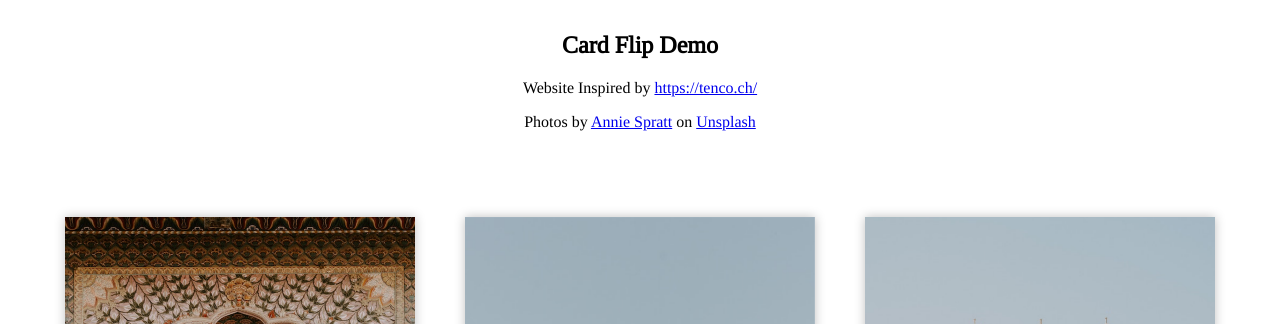
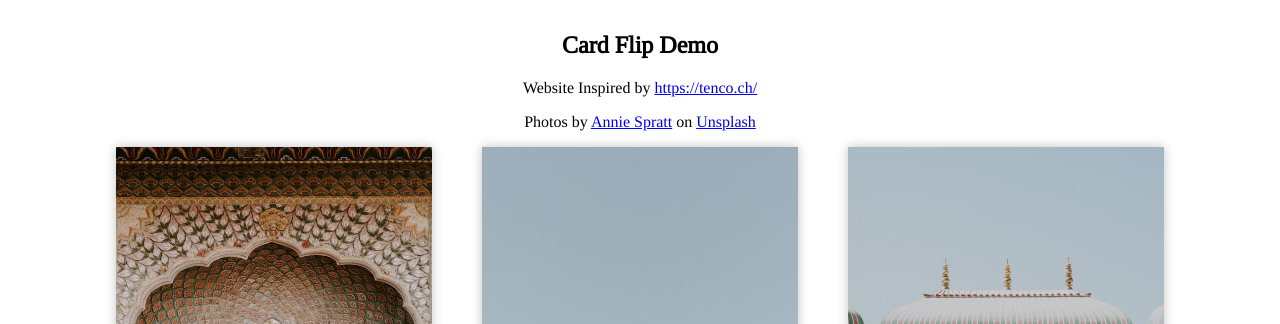
Before and after one commit to AnkitYande/CSS-Demos, a plain HTML site: page Card Flip Demo/index.html in a window 1280 px wide. Shown: the top 324 px of the page. Drawn offline with Linux system fonts and the light colour scheme.

Commit message:
card flip demo cleanup

```diff
--- a/Card Flip Demo/style.css
+++ b/Card Flip Demo/style.css
@@ -20,7 +20,6 @@ button:hover {
 
 .container {
     width: 100%;
-    height: 80vh;
     display: flex;
     justify-content: center;
     align-items: center;
@@ -28,14 +27,14 @@ button:hover {
 }
 
 .card {
-    width: 350px;
+    width: 25%;
     height: 500px;
     box-shadow:0px 0px 10px 0px rgba(0, 0, 0, 0.25);
     overflow: hidden;
 }
 
 img {
-    width: 350px;
+    width: 100%;
     height: 500px;
     object-fit: cover;
     backface-visibility: hidden;
@@ -45,7 +44,7 @@ img {
 .cover {
     background-color: white;
     z-index: 10;
-    width: 350px;
+    width: 100%;
     height: 500px;
     transition: all 0.75s ease-in-out;
     overflow: hidden;
```
